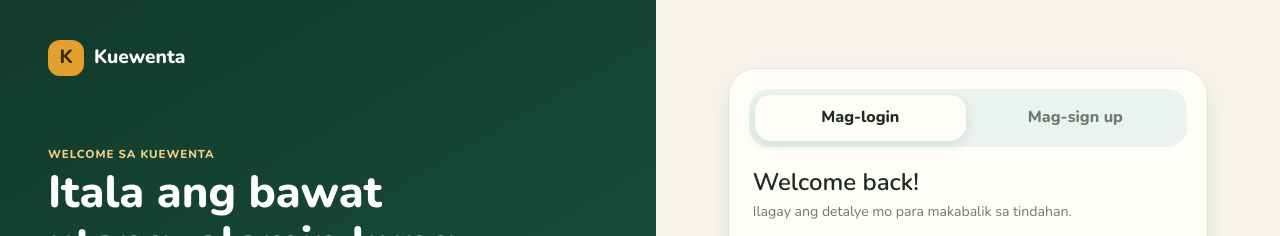
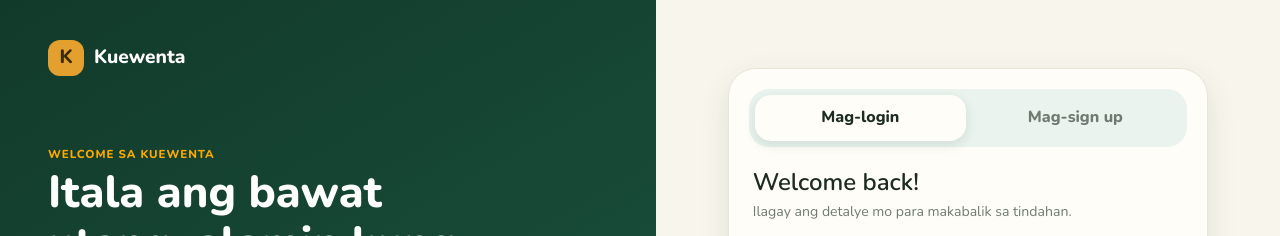
Before and after one commit to Gian-Caparas/Kuwenta-App, a React (Vite) app: page /auth in a window 1280 px wide. Shown: the top 236 px of the page. Built offline with nearby package versions, Linux system fonts and the light colour scheme; no server answers.

Commit message:
chore: change color to #ffa900 to make it readable when in darkmode

```diff
--- a/src/styles.css
+++ b/src/styles.css
@@ -1018,7 +1018,7 @@
 .auth-brand .brand-mark { background: var(--amber); color: #3b2a05; }
 .auth-message h1 { font-size: 1.6rem; font-weight: 800; line-height: 1.15; }
 .auth-message p, .auth-illustration { display: none; }
-.auth-message .eyebrow { color: #f3cf86; }
+.auth-message .eyebrow { color: #ffa900; }
 .auth-weave { position: absolute; left: 0; right: 0; bottom: 0; height: 8px; background: repeating-linear-gradient(135deg, var(--amber) 0 10px, var(--green-600) 10px 20px, var(--paper) 20px 30px, var(--red) 30px 40px); opacity: 0.8; }
 
 .auth-panel { display: flex; flex-direction: column; align-items: center; justify-content: center; gap: 16px; padding: 20px 16px 28px; }
```
